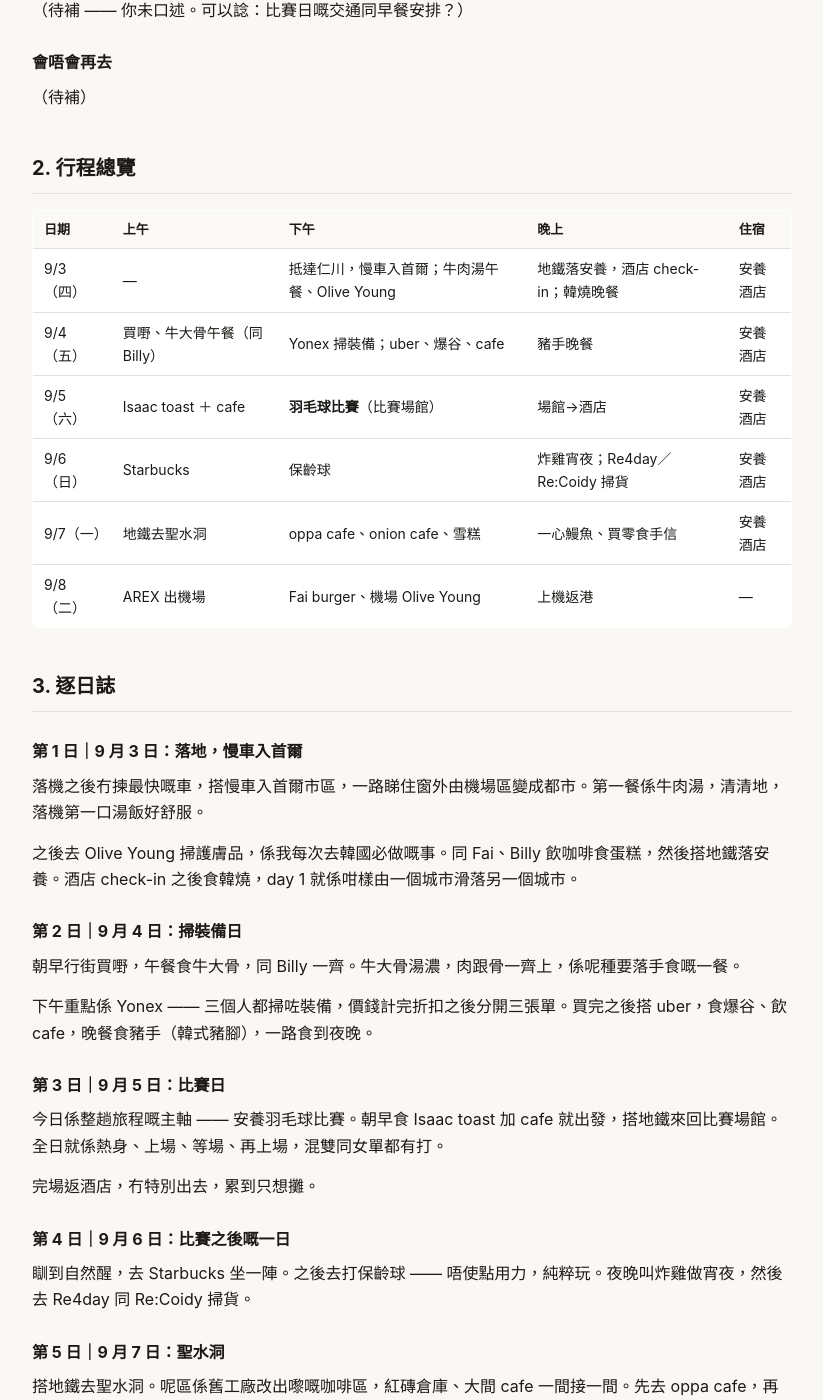
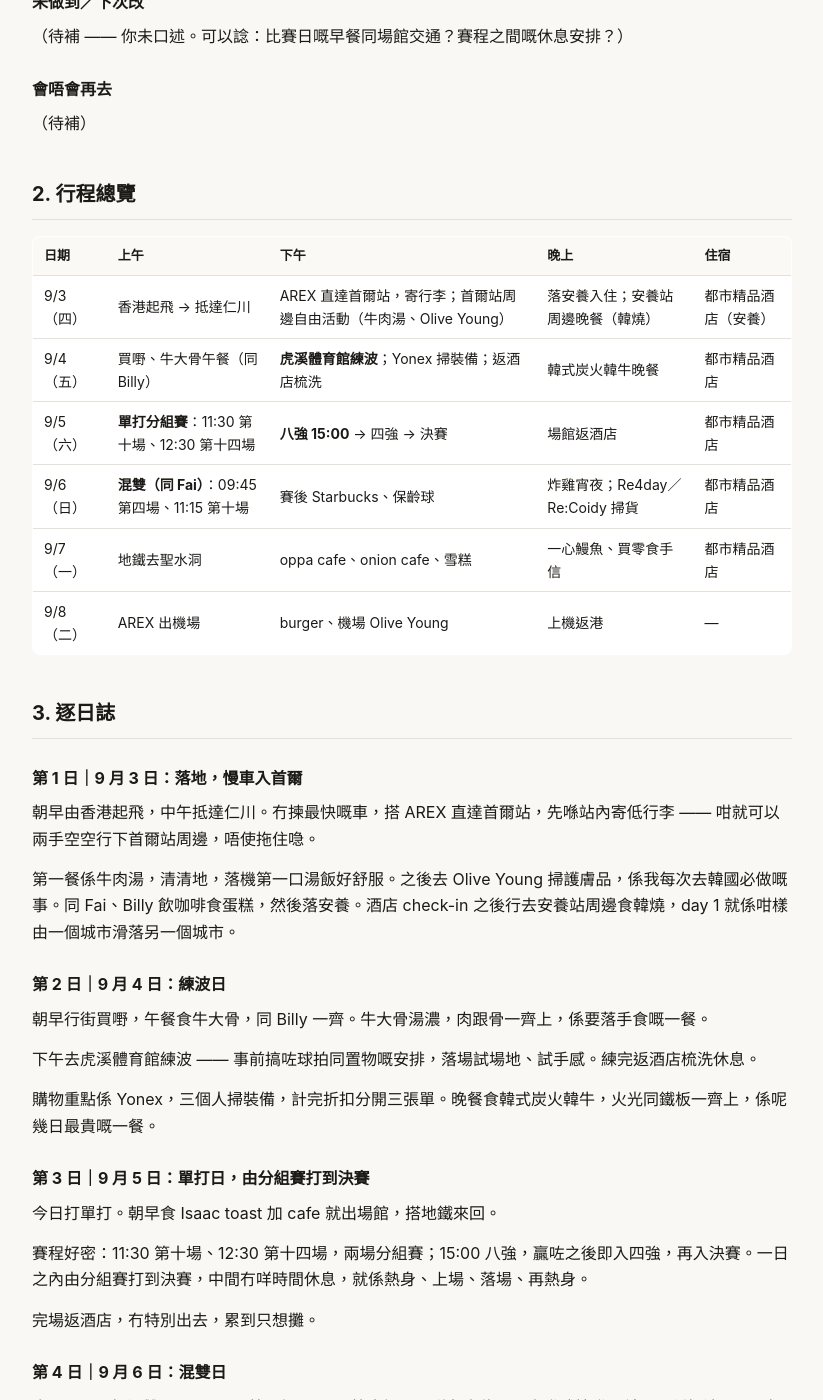
Before and after one commit to Karinatkl/travel-log, a Jekyll site: the page built from trips/2026-09-korea.md, in a window 1280 px wide and 1400 px high, scrolled down 616 px. Shown: the whole window, without its empty margins (92-915 px from the left). Built offline with Jekyll 4.4.1, drawn with Linux system fonts in a browser that asks for light colours; some of the changed text lies outside the part shown.

Commit message:
fix(korea): 按 Apple 日曆更正賽程（9/5 單打、9/6 混雙）＋酒店名 Urban Boutique Hotel

```diff
--- a/_data/trips.csv
+++ b/_data/trips.csv
@@ -1,4 +1,4 @@
 trip_id,title_zh,title_en,trip_type,country,city,start_date,end_date,nights,status,companions,transport_in,transport_out,accommodation,budget_hkd,spent_hkd,photo_count,video_count,youtube_url,detail_path,last_updated
 2026-11-shenzhen,2026.1111-1113 深圳（南山／福田）,2026.1111-1113 Shenzhen (Nanshan / Futian),LEISURE,China,Shenzhen,2026-11-11,2026-11-13,2,COMPLETED,WITH:Fai / 黑Sir（一餐）,灣仔→皇崗跨境巴士,港鐵,秋果酒店 雍米大床房（2晚）,,2508.7,8,0,,trips/2026-11-shenzhen.md,2026-11-13
 2026-09-indonesia-bali,2026.0920-1015 印尼峇里（Amed／Ubud／Canggu）,2026.0920-1015 Bali (Amed / Ubud / Canggu),DIGITAL_NOMAD,Indonesia,Bali / Amed / Ubud / Canggu,2026-09-20,2026-10-15,25,COMPLETED,WITH:Fai,元朗→深圳灣 Uber → 機場 → HKG（吉隆坡轉機）→ DPS,10/15 07:15 DPS→新加坡（市區遊）→19:00-23:00 返港,Amed 潛店別墅（9/21–27）／Bisma Jaya（9/27–10/2）／Wave House（10/2–4）／Sekala（10/4–9）／Cove Kavana（10/9–14）／Harris Tuban（10/14–15）,,,0,1,https://www.instagram.com/reel/Deyzp3TzR_utsVi1hVZXAdWdA8CDXGiOuW4XI40/,trips/2026-09-indonesia-bali.md,2026-11-14
-2026-09-korea,2026.0903-0908 韓國（首爾／安養）,2026.0903-0908 Korea (Seoul / Anyang),SPORT,Korea,Seoul / Anyang,2026-09-03,2026-09-08,5,COMPLETED,WITH:Fai / Billy,香港→仁川（9/3 落機）→ 慢車入首爾,9/8 AREX 出機場 → 返港,安養同一間酒店（9/3–9/8，5 晚，同 Fai 同房）,,4812.39,0,0,,trips/2026-09-korea.md,2026-11-15
+2026-09-korea,2026.0903-0908 韓國（首爾／安養）,2026.0903-0908 Korea (Seoul / Anyang),SPORT,Korea,Seoul / Anyang,2026-09-03,2026-09-08,5,COMPLETED,WITH:Fai / Billy,香港→仁川（9/3 落機）→ 慢車入首爾,9/8 AREX 出機場 → 返港,都市精品酒店（Urban Boutique Hotel，安養 497 興安大路）9/3–9/8，5 晚，同 Fai 同房,,4812.39,0,0,,trips/2026-09-korea.md,2026-11-15
--- a/trips/2026-09-korea.md
+++ b/trips/2026-09-korea.md
@@ -11,26 +11,26 @@ trip_type: SPORT
 companions: WITH:Fai / Billy
 permalink: /trips/2026-09-korea/
 spending: /trips/2026-09-korea/spending/
-lat: 37.3943            # 安養（比賽主場，住 5 晚嘅地方）
+lat: 37.3943            # 安養（住 5 晚、比賽場館所在）
 lng: 126.9568
 points:                 # 兩個落腳點都係同行（藍 pin）
   - { name: 首爾, lat: 37.5665, lng: 126.9780, solo: false }
   - { name: 安養, lat: 37.3943, lng: 126.9568, solo: false }
 ---
 
-> 六日快閃韓國：首爾落地、落安養打羽毛球比賽，比賽完返首爾行聖水洞、掃球拍同護膚品。
+> 六日快閃韓國：首爾落地、落安養打羽毛球賽 —— 星期六單打、星期日混雙，賽後返首爾掃裝備同護膚品。
 
 ## 1. 覆盤
 
-**整體：** 呢趟係以比賽為主軸嘅短途出行 —— 五日六夜，住安養一間酒店打通，日間比賽／練波，其餘時間喺首爾同安養之間移動，順便掃羽毛球裝備同護膚品，唔算觀光行程。
+**整體：** 呢趟以比賽為主軸 —— 五日六夜住安養同一間酒店，星期五練波、星期六打單打（由分組賽一路打到決賽）、星期日打混雙；比賽以外嘅時間來回首爾，掃羽毛球裝備同護膚品，唔算觀光行程。
 
 ### 做對咗
 
-（待補 —— 你未口述，想到就加。可以諗：裝備係咪喺韓國買抵？住安養而唔住首爾係咪方便？）
+（待補 —— 你未口述。可以諗：住安養而唔住首爾係咪方便？裝備喺韓國買抵唔抵？）
 
 ### 未做到／下次改
 
-（待補 —— 你未口述。可以諗：比賽日嘅交通同早餐安排？）
+（待補 —— 你未口述。可以諗：比賽日嘅早餐同場館交通？賽程之間嘅休息安排？）
 
 ### 會唔會再去
 
@@ -40,36 +40,42 @@ points:                 # 兩個落腳點都係同行（藍 pin）
 
 | 日期 | 上午 | 下午 | 晚上 | 住宿 |
 |---|---|---|---|---|
-| 9/3（四） | — | 抵達仁川，慢車入首爾；牛肉湯午餐、Olive Young | 地鐵落安養，酒店 check-in；韓燒晚餐 | 安養酒店 |
-| 9/4（五） | 買嘢、牛大骨午餐（同 Billy） | Yonex 掃裝備；uber、爆谷、cafe | 豬手晚餐 | 安養酒店 |
-| 9/5（六） | Isaac toast ＋ cafe | **羽毛球比賽**（比賽場館） | 場館→酒店 | 安養酒店 |
-| 9/6（日） | Starbucks | 保齡球 | 炸雞宵夜；Re4day／Re:Coidy 掃貨 | 安養酒店 |
-| 9/7（一） | 地鐵去聖水洞 | oppa cafe、onion cafe、雪糕 | 一心鰻魚、買零食手信 | 安養酒店 |
-| 9/8（二） | AREX 出機場 | Fai burger、機場 Olive Young | 上機返港 | — |
+| 9/3（四） | 香港起飛 → 抵達仁川 | AREX 直達首爾站，寄行李；首爾站周邊自由活動（牛肉湯、Olive Young）| 落安養入住；安養站周邊晚餐（韓燒）| 都市精品酒店（安養）|
+| 9/4（五） | 買嘢、牛大骨午餐（同 Billy）| **虎溪體育館練波**；Yonex 掃裝備；返酒店梳洗 | 韓式炭火韓牛晚餐 | 都市精品酒店 |
+| 9/5（六） | **單打分組賽**：11:30 第十場、12:30 第十四場 | **八強 15:00** → 四強 → 決賽 | 場館返酒店 | 都市精品酒店 |
+| 9/6（日） | **混雙（同 Fai）**：09:45 第四場、11:15 第十場 | 賽後 Starbucks、保齡球 | 炸雞宵夜；Re4day／Re:Coidy 掃貨 | 都市精品酒店 |
+| 9/7（一） | 地鐵去聖水洞 | oppa cafe、onion cafe、雪糕 | 一心鰻魚、買零食手信 | 都市精品酒店 |
+| 9/8（二） | AREX 出機場 | burger、機場 Olive Young | 上機返港 | — |
 
 ## 3. 逐日誌
 
 ### 第 1 日｜9 月 3 日：落地，慢車入首爾
 
-落機之後冇揀最快嘅車，搭慢車入首爾市區，一路睇住窗外由機場區變成都市。第一餐係牛肉湯，清清地，落機第一口湯飯好舒服。
+朝早由香港起飛，中午抵達仁川。冇揀最快嘅車，搭 AREX 直達首爾站，先喺站內寄低行李 —— 咁就可以兩手空空行下首爾站周邊，唔使拖住喼。
 
-之後去 Olive Young 掃護膚品，係我每次去韓國必做嘅事。同 Fai、Billy 飲咖啡食蛋糕，然後搭地鐵落安養。酒店 check-in 之後食韓燒，day 1 就係咁樣由一個城市滑落另一個城市。
+第一餐係牛肉湯，清清地，落機第一口湯飯好舒服。之後去 Olive Young 掃護膚品，係我每次去韓國必做嘅事。同 Fai、Billy 飲咖啡食蛋糕，然後落安養。酒店 check-in 之後行去安養站周邊食韓燒，day 1 就係咁樣由一個城市滑落另一個城市。
 
-### 第 2 日｜9 月 4 日：掃裝備日
+### 第 2 日｜9 月 4 日：練波日
 
-朝早行街買嘢，午餐食牛大骨，同 Billy 一齊。牛大骨湯濃，肉跟骨一齊上，係呢種要落手食嘅一餐。
+朝早行街買嘢，午餐食牛大骨，同 Billy 一齊。牛大骨湯濃，肉跟骨一齊上，係要落手食嘅一餐。
 
-下午重點係 Yonex —— 三個人都掃咗裝備，價錢計完折扣之後分開三張單。買完之後搭 uber，食爆谷、飲 cafe，晚餐食豬手（韓式豬腳），一路食到夜晚。
+下午去虎溪體育館練波 —— 事前搞咗球拍同置物嘅安排，落場試場地、試手感。練完返酒店梳洗休息。
 
-### 第 3 日｜9 月 5 日：比賽日
+購物重點係 Yonex，三個人掃裝備，計完折扣分開三張單。晚餐食韓式炭火韓牛，火光同鐵板一齊上，係呢幾日最貴嘅一餐。
 
-今日係整趟旅程嘅主軸 —— 安養羽毛球比賽。朝早食 Isaac toast 加 cafe 就出發，搭地鐵來回比賽場館。全日就係熱身、上場、等場、再上場，混雙同女單都有打。
+### 第 3 日｜9 月 5 日：單打日，由分組賽打到決賽
+
+今日打單打。朝早食 Isaac toast 加 cafe 就出場館，搭地鐵來回。
+
+賽程好密：11:30 第十場、12:30 第十四場，兩場分組賽；15:00 八強，贏咗之後即入四強，再入決賽。一日之內由分組賽打到決賽，中間冇咩時間休息，就係熱身、上場、落場、再熱身。
 
 完場返酒店，冇特別出去，累到只想攤。
 
-### 第 4 日｜9 月 6 日：比賽之後嘅一日
+### 第 4 日｜9 月 6 日：混雙日
 
-瞓到自然醒，去 Starbucks 坐一陣。之後去打保齡球 —— 唔使點用力，純粹玩。夜晚叫炸雞做宵夜，然後去 Re4day 同 Re:Coidy 掃貨。
+今日同 Fai 打混雙 —— 09:45 第四場、11:15 第十場。同隊友夾位置、夾發球接發，係另一種打法，同單打完全唔同。
+
+打完之後去 Starbucks 坐一陣，再打保齡球放鬆。夜晚叫炸雞做宵夜，然後去 Re4day 同 Re:Coidy 掃貨。
 
 ### 第 5 日｜9 月 7 日：聖水洞
 
@@ -79,13 +85,13 @@ points:                 # 兩個落腳點都係同行（藍 pin）
 
 ### 第 6 日｜9 月 8 日：出機場
 
-搭 AREX 出機場。臨走食咗個 burger，再入機場 Olive Young 補貨，之後上機返港。
+由安養出機場，搭 AREX 直達。臨走食咗個 burger，再入機場 Olive Young 補貨，之後上機返港。
 
 ## 4. 交通
 
-- **去程：** 香港飛仁川，9/3 落地；機場搭慢車（一般列車）入首爾市區。
-- **當地：** 首爾↔安養主要靠地鐵；市內短程有 uber；比賽日地鐵來回場館。
-- **回程：** 9/8 由安養出機場，搭 AREX 直達，晚上上機返港。
+- **去程：** 9/3 香港飛仁川，中午落地；搭 AREX 直達首爾站，站內寄行李，再落安養。
+- **當地：** 首爾↔安養靠地鐵；比賽日來回虎溪體育館都係地鐵；市內短程有 uber。
+- **回程：** 9/8 由安養出機場，AREX 直達，晚上上機返港。
 
 ## 5. 住宿
 
@@ -93,7 +99,7 @@ points:                 # 兩個落腳點都係同行（藍 pin）
 |---|---|---|
 | 一間房，5 晚 | 我 ＋ Fai | 9/3 check-in、9/8 退房；整趟住同一間，冇搬過 |
 
-位置喺安養，方便去比賽場館；離首爾有一段距離，所以首爾嘅行程集中喺前後兩日。
+**都市精品酒店（Urban Boutique Hotel）** — 韓國安養，497 興安大路（Heungan-daero）。位置貼安養站，行去車站同食街都近；去虎溪體育館搭地鐵就到，所以比賽嗰幾日唔使趕車。缺點係離首爾遠，所以首爾嘅行程只可以放喺前後兩日。
 
 ## 6. 相片
 
```
